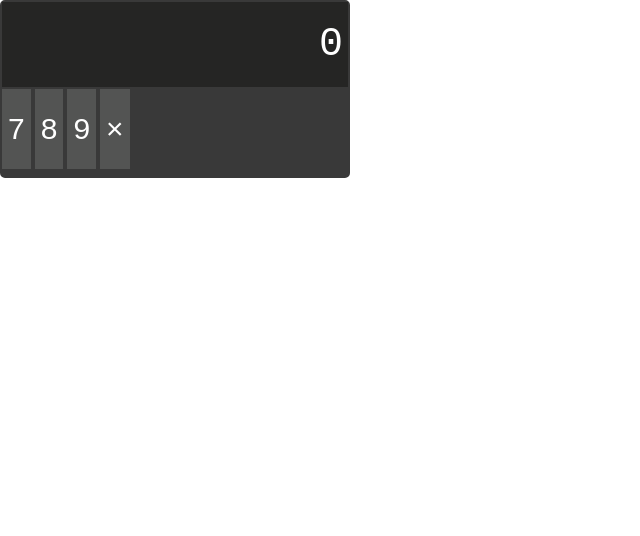
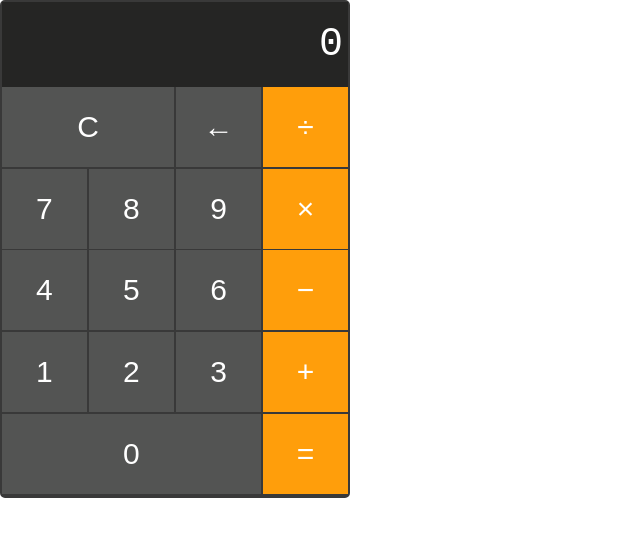
Before and after one commit to ritaxcorreia/macOs-calculator, a plain HTML site: page calculator.html in a window 1280 px wide. Shown: the whole page, without its empty margins (0-640 px from the left). Drawn offline with Linux system fonts and the light colour scheme.

Commit message:
Update calculator.html

```diff
--- a/calculator.html
+++ b/calculator.html
@@ -14,16 +14,34 @@
         </section>
 
         <section class="calc-buttons">
-            <div class="calc-button-row"></div>
-            <button class="calc-button">7</button>
-            <button class="calc-button">8</button>
-            <button class="calc-button">9</button>
-            <button class="calc-button">&times;</button>
+            <div class="calc-button-row">
+                <button class="calc-button double">C</button>
+                <button class="calc-button">&larr;</button>
+                <button class="calc-button column">&divide;</button>
+            </div>
+            <div class="calc-button-row">
+                <button class="calc-button">7</button>
+                <button class="calc-button">8</button>
+                <button class="calc-button">9</button>
+                <button class="calc-button column">&times;</button>
+            </div>
+            <div class="calc-button-row">
+                <button class="calc-button">4</button>
+                <button class="calc-button">5</button>
+                <button class="calc-button">6</button>
+                <button class="calc-button column">&minus;</button>
+            </div>
+            <div class="calc-button-row">
+                <button class="calc-button">1</button>
+                <button class="calc-button">2</button>
+                <button class="calc-button">3</button>
+                <button class="calc-button column">&plus;</button>
+            </div>
+            <div class="calc-button-row">
+                <button class="calc-button triple">0</button>
+                <button class="calc-button column">&equals;</button>
+            </div>
 
-            <div class="calc-button-row"></div>
-            <div class="calc-button-row"></div>
-            <div class="calc-button-row"></div>
-            <div class="calc-button-row"></div>
         </section>
 
     </div>
```
